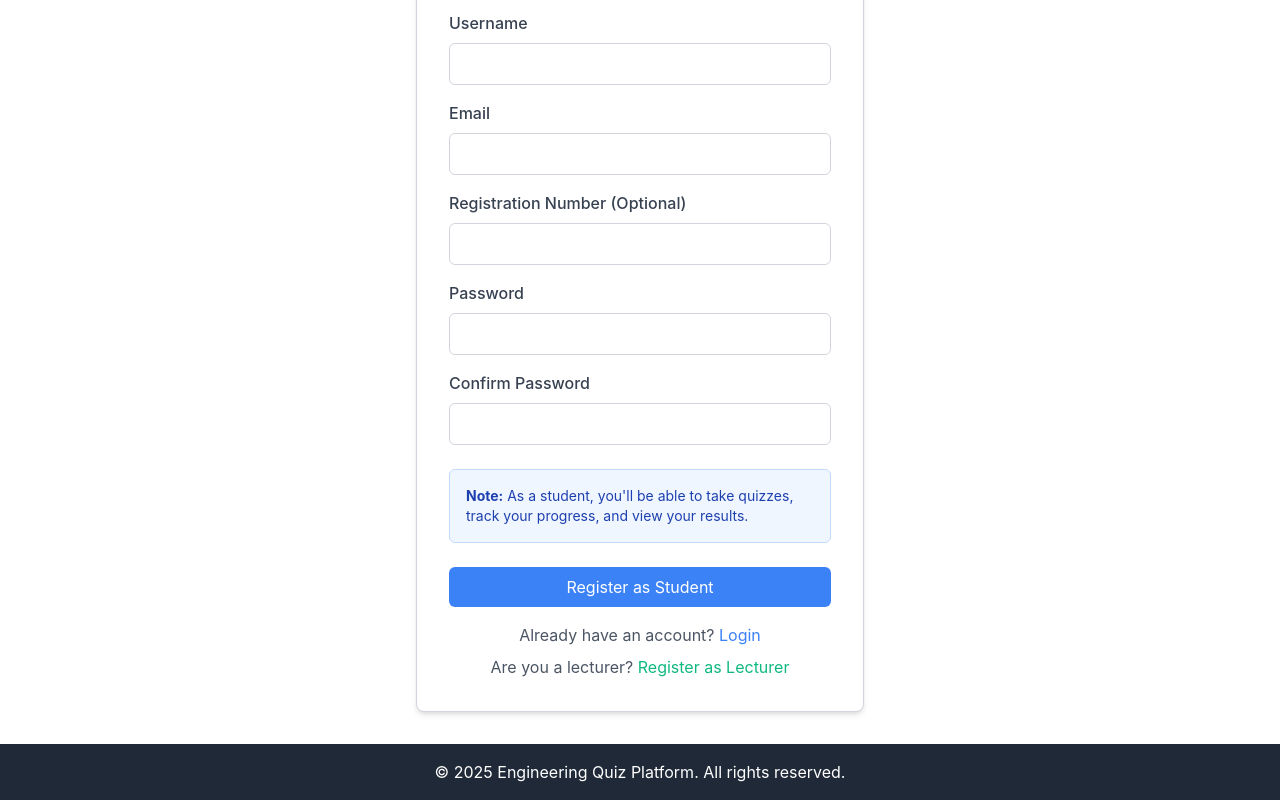
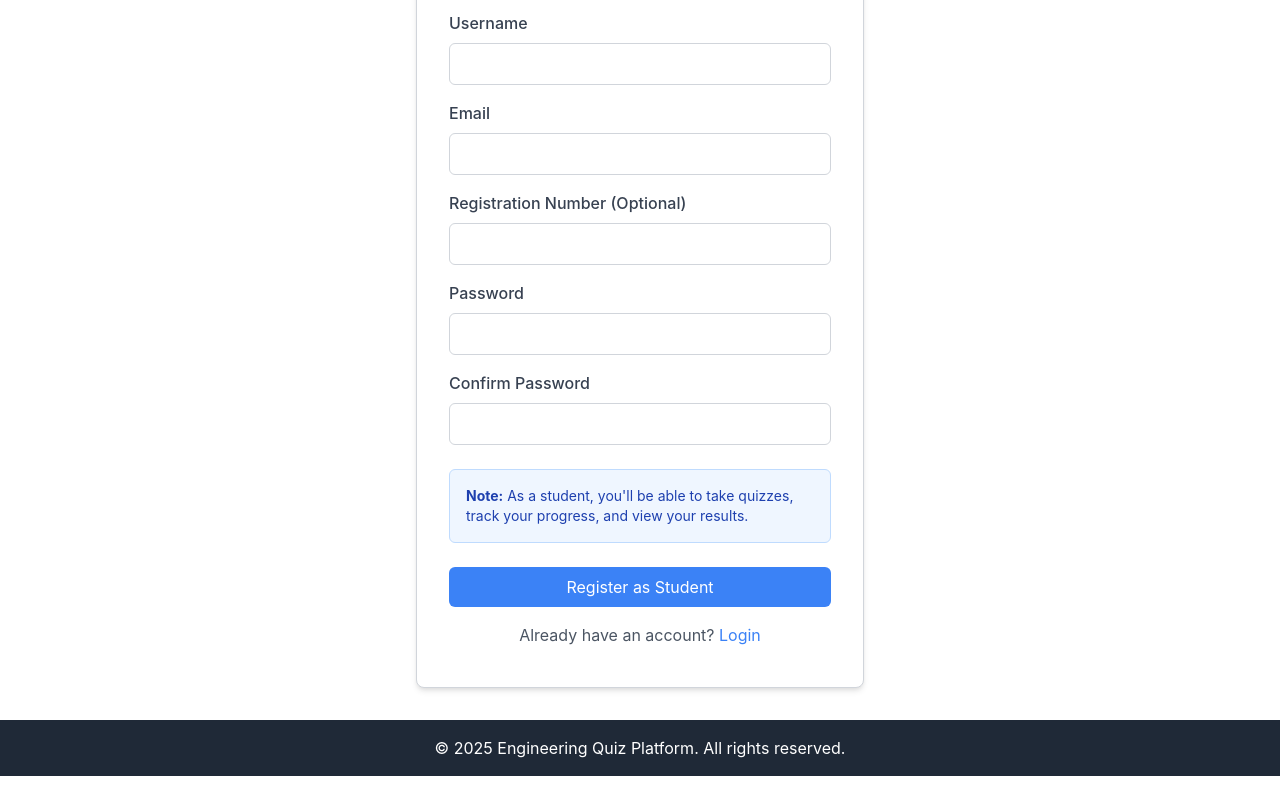
Before and after one commit to Emmanuel1255/quiz-platform-frontend, a React (Vite) app: page /register in a window 1280 px wide. Shown: the part 292-1092 px from the top of the page. After the commit the page ends 1068 px from the top, so only its background shows below. Built offline with nearby package versions, Linux system fonts and the light colour scheme.

Commit message:
adjusted

```diff
--- a/components/auth/StudentRegisterForm.jsx
+++ b/components/auth/StudentRegisterForm.jsx
@@ -180,12 +180,12 @@
               Login
             </Link>
           </p>
-          <p className="text-gray-600">
+          {/* <p className="text-gray-600">
             Are you a lecturer?{' '}
             <Link to="/register/lecturer" className="text-green-500 hover:text-green-700">
               Register as Lecturer
             </Link>
-          </p>
+          </p> */}
         </div>
       </form>
     </div>
```
Also changed, not shown: 2 other files (tests, documents, lock files or other folders).
